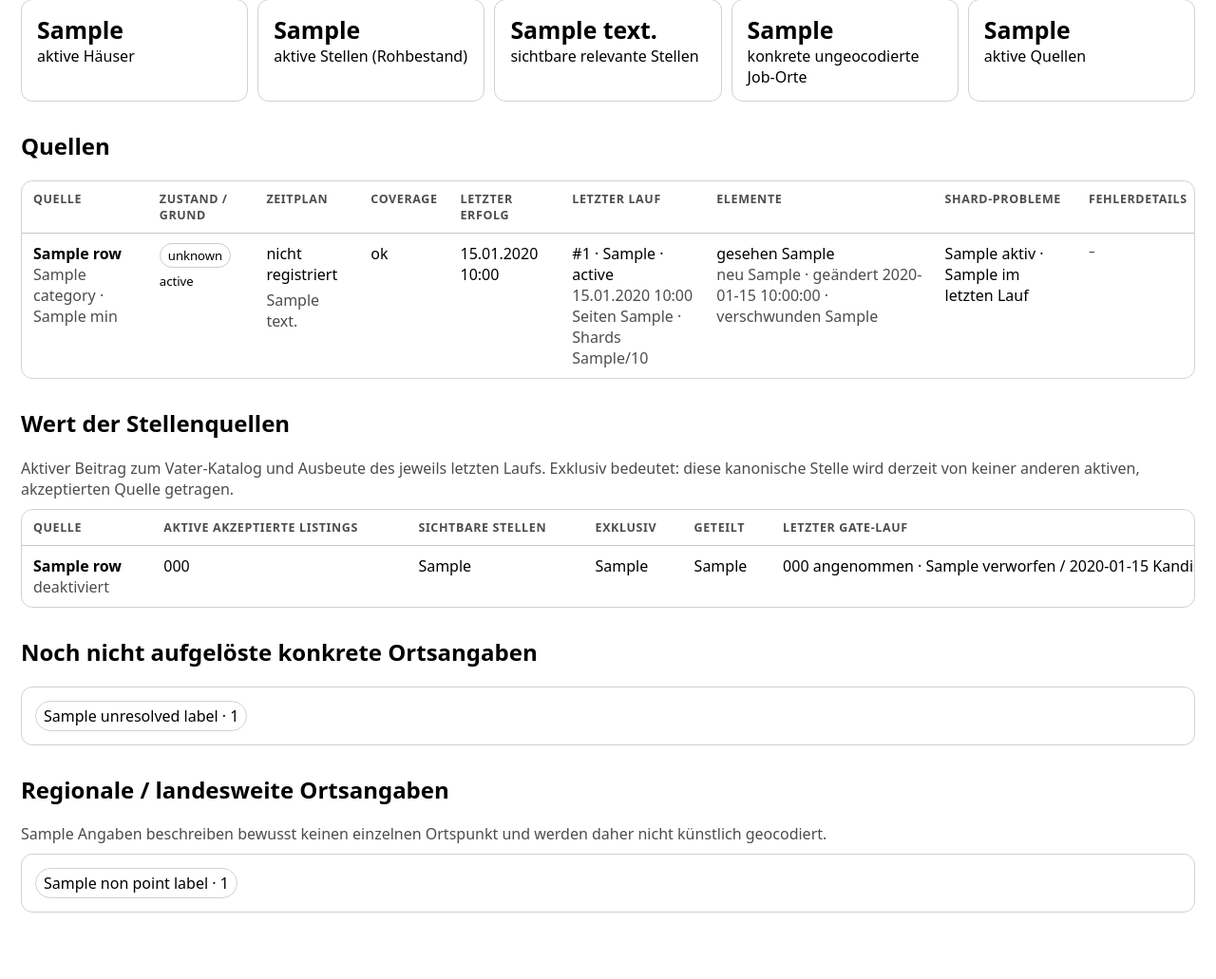
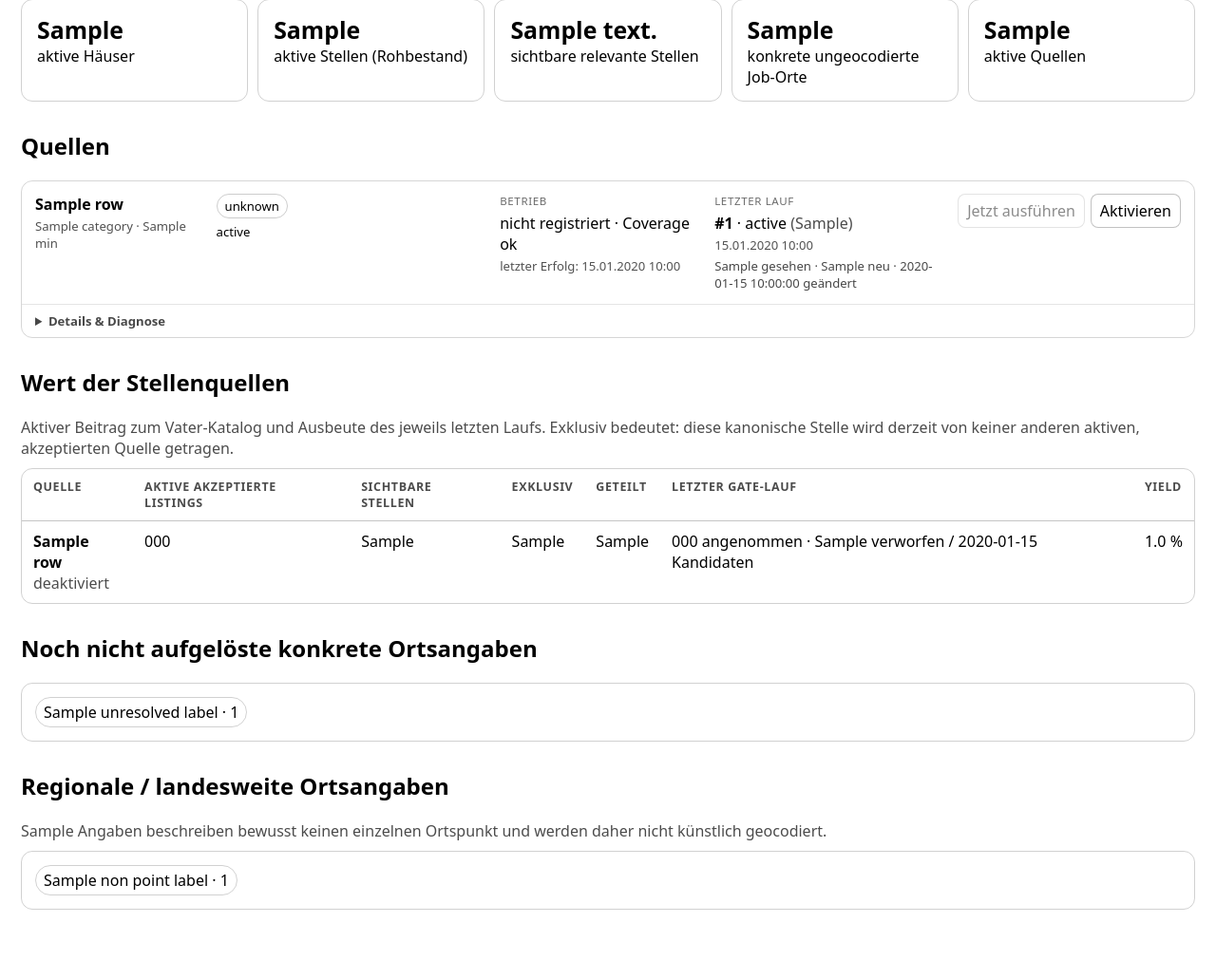
Before and after one commit to kotaru34/WohnWerk, a FastAPI app: template app/templates/admin_health.html in a window 1280 px wide. Shown: the part 219-1250 px from the top of the page at 95% size. After the commit the page ends 1177 px from the top, so only its background shows below. Run offline with FastAPI, Linux system fonts and the light colour scheme; the template is opened without the code that fills it: most values are stand-ins (such as "Sample title", 1, 10 or a date in 2020); parts of the project's set-up code (start-up, migrations or seed data) failed here and were passed over.

Commit message:
Redesign admin source list for compact diagnostics

```diff
--- a/app/templates/admin_health.html
+++ b/app/templates/admin_health.html
@@ -19,18 +19,63 @@
     .stat { padding: 14px 16px; }
     .stat strong { display: block; font-size: 1.55rem; }
     .panel { overflow-x: auto; }
-    table { width: 100%; border-collapse: collapse; min-width: 1450px; }
+    table { width: 100%; border-collapse: collapse; min-width: 980px; }
     th, td { text-align: left; padding: 10px 12px; border-bottom: 1px solid color-mix(in srgb, CanvasText 12%, transparent); vertical-align: top; }
     th { font-size: .78rem; text-transform: uppercase; letter-spacing: .05em; opacity: .7; }
     tr:last-child td { border-bottom: 0; }
+    .source-list { display: grid; gap: 10px; }
+    .source-card { border: 1px solid color-mix(in srgb, CanvasText 16%, transparent); border-radius: 12px; overflow: hidden; }
+    .source-summary {
+      display: grid;
+      grid-template-columns: minmax(170px, 1.05fr) minmax(260px, 1.7fr) minmax(210px, 1.05fr) minmax(240px, 1.3fr) auto;
+      gap: 16px;
+      align-items: start;
+      padding: 13px 14px;
+    }
+    .source-name { font-weight: 750; overflow-wrap: anywhere; }
+    .source-meta { margin-top: 3px; font-size: .82rem; opacity: .68; }
+    .source-status .reason { margin-top: 6px; max-width: 560px; }
+    .source-kicker { font-size: .72rem; text-transform: uppercase; letter-spacing: .055em; opacity: .58; margin-bottom: 5px; }
+    .source-value { line-height: 1.38; }
+    .source-run strong { font-weight: 700; }
+    .source-run .run-metrics { margin-top: 4px; font-size: .82rem; opacity: .72; }
+    .source-details { border-top: 1px solid color-mix(in srgb, CanvasText 10%, transparent); }
+    .source-details summary {
+      cursor: pointer;
+      padding: 8px 14px;
+      font-size: .82rem;
+      font-weight: 650;
+      opacity: .72;
+      user-select: none;
+      list-style-position: inside;
+    }
+    .source-details[open] summary { border-bottom: 1px solid color-mix(in srgb, CanvasText 10%, transparent); }
+    .detail-grid {
+      display: grid;
+      grid-template-columns: repeat(4, minmax(150px, 1fr));
+      gap: 12px;
+      padding: 12px 14px;
+    }
+    .detail-box { min-width: 0; }
+    .detail-box .value { margin-top: 3px; overflow-wrap: anywhere; }
+    .detail-error {
+      grid-column: 1 / -1;
+      border: 1px solid color-mix(in srgb, #c28c2d 34%, transparent);
+      border-radius: 9px;
+      padding: 10px 11px;
+      white-space: pre-wrap;
+      overflow-wrap: anywhere;
+      font-size: .82rem;
+      line-height: 1.4;
+    }
     .state { display: inline-block; border: 1px solid color-mix(in srgb, CanvasText 20%, transparent); border-radius: 999px; padding: 3px 8px; font-size: .82rem; }
     .state.ok { border-color: color-mix(in srgb, #4f9d69 55%, transparent); background: color-mix(in srgb, #4f9d69 10%, Canvas); }
     .state.warnung, .state.veraltet, .state.ohne_erfolg { border-color: color-mix(in srgb, #c28c2d 60%, transparent); background: color-mix(in srgb, #c28c2d 10%, Canvas); }
     .state.läuft { border-color: color-mix(in srgb, AccentColor 55%, transparent); background: color-mix(in srgb, AccentColor 10%, Canvas); }
     .state.deaktiviert { opacity: .55; }
-    .reason, .error { max-width: 520px; white-space: normal; font-size: .82rem; line-height: 1.35; }
+    .reason, .error { white-space: normal; font-size: .82rem; line-height: 1.35; }
     .error { opacity: .76; }
-    .actions { display: flex; gap: 6px; flex-wrap: wrap; min-width: 170px; }
+    .actions { display: flex; gap: 6px; flex-wrap: wrap; justify-content: flex-end; min-width: 170px; }
     .actions form { margin: 0; }
     button { font: inherit; padding: 6px 9px; border-radius: 8px; border: 1px solid color-mix(in srgb, CanvasText 24%, transparent); background: Canvas; color: CanvasText; cursor: pointer; }
     button:hover { background: color-mix(in srgb, AccentColor 10%, Canvas); }
@@ -39,7 +84,24 @@
     .notice { margin: 14px 0; padding: 10px 12px; border-radius: 9px; border: 1px solid color-mix(in srgb, AccentColor 30%, transparent); background: color-mix(in srgb, AccentColor 8%, Canvas); }
     .labels { display: flex; flex-wrap: wrap; gap: 7px; padding: 14px; }
     .label { border: 1px solid color-mix(in srgb, CanvasText 18%, transparent); border-radius: 999px; padding: 4px 8px; }
-    @media (max-width: 1000px) { .stats { grid-template-columns: 1fr 1fr; } }
+    @media (max-width: 1180px) {
+      .source-summary { grid-template-columns: minmax(170px, 1fr) minmax(260px, 1.6fr) minmax(210px, 1fr); }
+      .source-run { grid-column: 2; }
+      .source-actions { grid-column: 3; grid-row: 1 / span 2; }
+      .detail-grid { grid-template-columns: repeat(2, minmax(150px, 1fr)); }
+    }
+    @media (max-width: 1000px) {
+      .stats { grid-template-columns: 1fr 1fr; }
+      .source-summary { grid-template-columns: 1fr 1.4fr; }
+      .source-run, .source-actions { grid-column: auto; grid-row: auto; }
+      .source-actions .actions { justify-content: flex-start; }
+    }
+    @media (max-width: 700px) {
+      main { padding-inline: 14px; }
+      .stats { grid-template-columns: 1fr; }
+      .source-summary { grid-template-columns: 1fr; gap: 11px; }
+      .detail-grid { grid-template-columns: 1fr; }
+    }
   </style>
 </head>
 <body>
@@ -64,31 +126,23 @@
   </div>
 
   <h2>Quellen</h2>
-  <div class="panel">
-    <table>
-      <thead>
-        <tr>
-          <th>Quelle</th>
-          <th>Zustand / Grund</th>
-          <th>Zeitplan</th>
-          <th>Coverage</th>
-          <th>Letzter Erfolg</th>
-          <th>Letzter Lauf</th>
-          <th>Elemente</th>
-          <th>Shard-Probleme</th>
-          <th>Fehlerdetails</th>
-          <th>Aktionen</th>
-        </tr>
-      </thead>
-      <tbody>
+  <div class="source-list">
     {% for row in snapshot.sources %}
-          <tr>
-            <td><strong>{{ row.name }}</strong><br><span class="subtle">{{ row.category }} · {{ row.poll_interval_minutes }} min</span></td>
-            <td>
+      <article class="source-card" id="source-{{ row.id }}">
+        <div class="source-summary">
+          <div>
+            <div class="source-name">{{ row.name }}</div>
+            <div class="source-meta">{{ row.category }} · {{ row.poll_interval_minutes }} min</div>
+          </div>
+
+          <div class="source-status">
             <span class="state {{ row.state }}">{{ row.state|replace('_', ' ') }}</span>
-              <div class="reason" style="margin-top:6px">{{ row.state_reason }}</div>
-            </td>
-            <td>
+            <div class="reason">{{ row.state_reason }}</div>
+          </div>
+
+          <div>
+            <div class="source-kicker">Betrieb</div>
+            <div class="source-value">
               {% if row.scheduled %}
                 automatisch
               {% elif row.runnable %}
@@ -96,43 +150,33 @@
               {% else %}
                 nicht registriert
               {% endif %}
-              {% if row.operational_note %}
-                <div class="subtle" style="margin-top:5px">{{ row.operational_note }}</div>
+              · Coverage {{ row.coverage_status }}
+            </div>
+            <div class="source-meta">
+              letzter Erfolg:
+              {{ row.last_success_at.strftime('%d.%m.%Y %H:%M') if row.last_success_at else 'nie' }}
+            </div>
+          </div>
+
+          <div class="source-run">
+            <div class="source-kicker">Letzter Lauf</div>
+            {% if row.latest_run_id %}
+              <div class="source-value">
+                <strong>#{{ row.latest_run_id }}</strong> · {{ row.latest_status }}
+                <span class="subtle">({{ row.latest_mode }})</span>
+              </div>
+              <div class="source-meta">{{ row.latest_started_at.strftime('%d.%m.%Y %H:%M') if row.latest_started_at else '' }}</div>
+              <div class="run-metrics">
+                {{ row.latest_items_seen if row.latest_items_seen is not none else '–' }} gesehen ·
+                {{ row.latest_items_new if row.latest_items_new is not none else '–' }} neu ·
+                {{ row.latest_items_updated if row.latest_items_updated is not none else '–' }} geändert
+              </div>
+            {% else %}
+              <div class="source-value">Noch kein Lauf</div>
             {% endif %}
-            </td>
-            <td>{{ row.coverage_status }}</td>
-            <td>{{ row.last_success_at.strftime('%d.%m.%Y %H:%M') if row.last_success_at else 'nie' }}</td>
-            <td>
-              {% if row.latest_run_id %}
-                #{{ row.latest_run_id }} · {{ row.latest_mode }} · {{ row.latest_status }}<br>
-                <span class="subtle">{{ row.latest_started_at.strftime('%d.%m.%Y %H:%M') if row.latest_started_at else '' }}</span><br>
-                <span class="subtle">
-                  Seiten {{ row.latest_pages_fetched or 0 }} ·
-                  Shards {{ row.latest_shards_completed or 0 }}/{{ row.latest_shards_total or 0 }}
-                </span>
-              {% else %}
-                –
-              {% endif %}
-            </td>
-            <td>
-              gesehen {{ row.latest_items_seen if row.latest_items_seen is not none else '–' }}<br>
-              <span class="subtle">
-                neu {{ row.latest_items_new if row.latest_items_new is not none else '–' }} ·
-                geändert {{ row.latest_items_updated if row.latest_items_updated is not none else '–' }} ·
-                verschwunden {{ row.latest_items_disappeared if row.latest_items_disappeared is not none else '–' }}
-              </span>
-            </td>
-            <td>
-              {{ row.failing_shards }} aktiv ·
-              {{ row.latest_shards_failed if row.latest_shards_failed is not none else '–' }} im letzten Lauf
-            </td>
-            <td class="error">
-              {% if row.latest_error %}<strong>Lauf:</strong> {{ row.latest_error }}<br>{% endif %}
-              {% if row.last_error and row.last_error != row.latest_error %}<strong>Quelle:</strong> {{ row.last_error }}<br>{% endif %}
-              {% for error in row.shard_errors %}<strong>Shard:</strong> {{ error }}{% if not loop.last %}<br>{% endif %}{% endfor %}
-              {% if not row.latest_error and not row.last_error and not row.shard_errors %}–{% endif %}
-            </td>
-            <td>
+          </div>
+
+          <div class="source-actions">
             <div class="actions">
               <form method="post" action="/admin/sources/{{ row.id }}/run">
                 <input type="hidden" name="csrf_token" value="{{ csrf_token }}">
@@ -149,11 +193,63 @@
                 {% endif %}
               </form>
             </div>
-            </td>
-          </tr>
+          </div>
+        </div>
+
+        <details class="source-details">
+          <summary>Details &amp; Diagnose</summary>
+          <div class="detail-grid">
+            <div class="detail-box">
+              <div class="source-kicker">Coverage</div>
+              <div class="value">{{ row.coverage_status }}</div>
+            </div>
+            <div class="detail-box">
+              <div class="source-kicker">Seiten / Shards</div>
+              <div class="value">
+                {{ row.latest_pages_fetched if row.latest_pages_fetched is not none else '–' }} Seiten ·
+                {{ row.latest_shards_completed if row.latest_shards_completed is not none else '–' }}/{{ row.latest_shards_total if row.latest_shards_total is not none else '–' }} Shards
+              </div>
+            </div>
+            <div class="detail-box">
+              <div class="source-kicker">Shard-Probleme</div>
+              <div class="value">
+                {{ row.failing_shards }} aktiv ·
+                {{ row.latest_shards_failed if row.latest_shards_failed is not none else '–' }} im letzten Lauf
+              </div>
+            </div>
+            <div class="detail-box">
+              <div class="source-kicker">Elemente</div>
+              <div class="value">
+                gesehen {{ row.latest_items_seen if row.latest_items_seen is not none else '–' }} ·
+                neu {{ row.latest_items_new if row.latest_items_new is not none else '–' }} ·
+                geändert {{ row.latest_items_updated if row.latest_items_updated is not none else '–' }} ·
+                verschwunden {{ row.latest_items_disappeared if row.latest_items_disappeared is not none else '–' }}
+              </div>
+            </div>
+
+            {% if row.operational_note %}
+              <div class="detail-box" style="grid-column:1/-1">
+                <div class="source-kicker">Betriebshinweis</div>
+                <div class="value">{{ row.operational_note }}</div>
+              </div>
+            {% endif %}
+
+            {% if row.latest_error or row.last_error or row.shard_errors %}
+              <div class="detail-error">
+                {% if row.latest_error %}<strong>Lauf:</strong> {{ row.latest_error }}{% endif %}
+                {% if row.last_error and row.last_error != row.latest_error %}{% if row.latest_error %}<br>{% endif %}<strong>Quelle:</strong> {{ row.last_error }}{% endif %}
+                {% for error in row.shard_errors %}<br><strong>Shard:</strong> {{ error }}{% endfor %}
+              </div>
+            {% else %}
+              <div class="detail-box" style="grid-column:1/-1">
+                <div class="source-kicker">Fehlerdetails</div>
+                <div class="value subtle">Keine aktuellen Fehlerdetails.</div>
+              </div>
+            {% endif %}
+          </div>
+        </details>
+      </article>
     {% endfor %}
-      </tbody>
-    </table>
   </div>
 
   <h2>Wert der Stellenquellen</h2>
```
Lines whose indentation alone changed are shown as unchanged.
